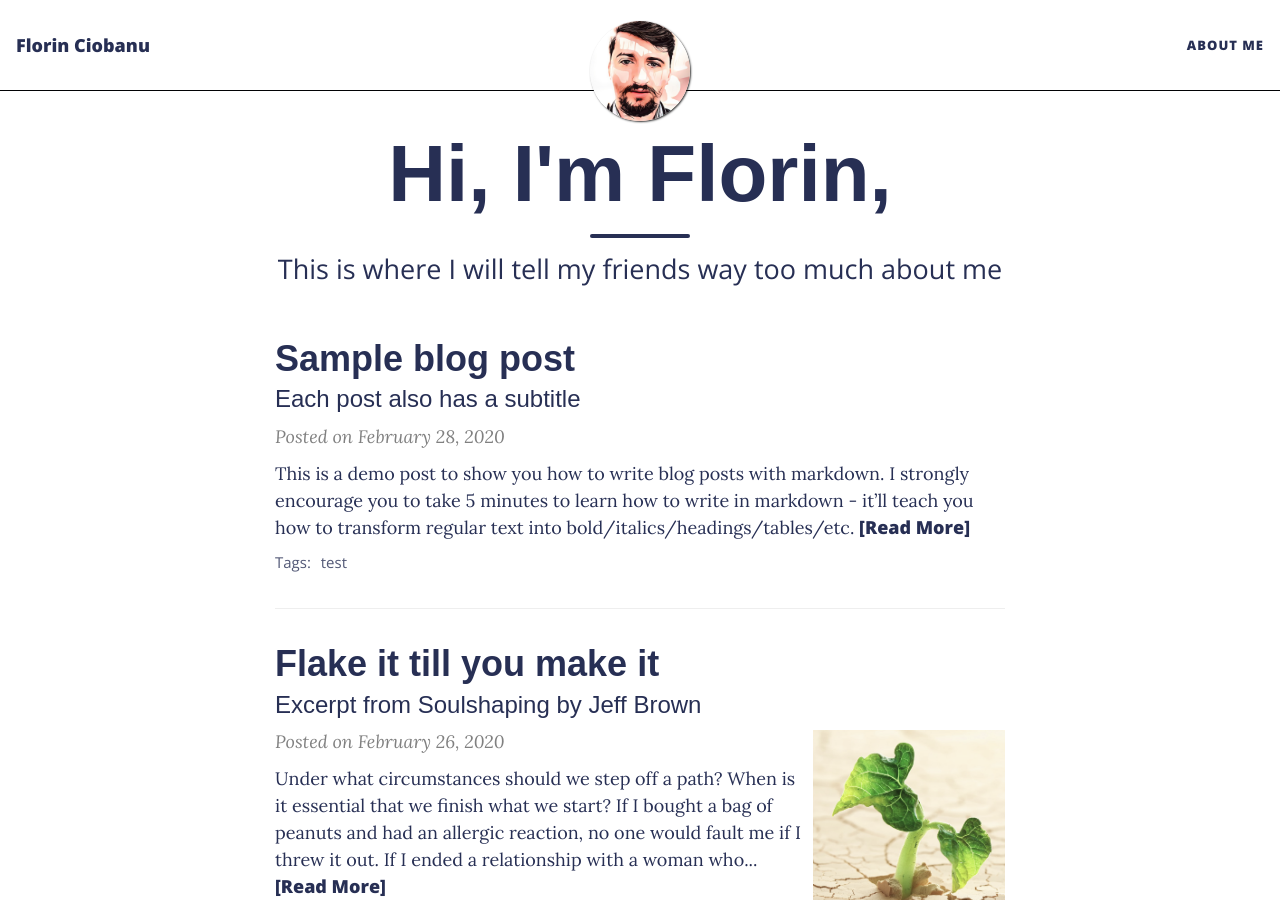
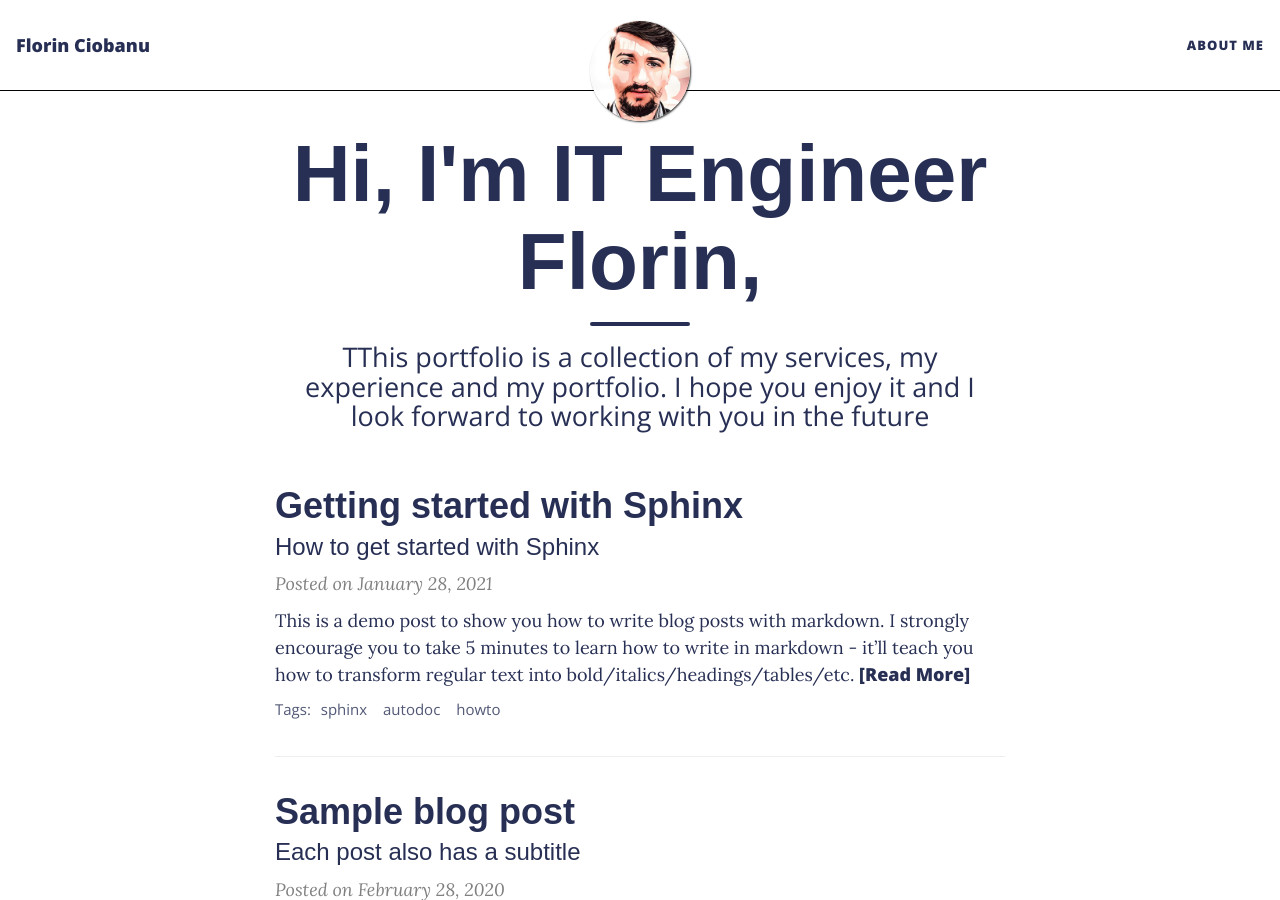
Before and after one commit to franksheppard/franksheppard.github.io, a Jekyll site: the page built from index.html, in a window 1280 px wide and 900 px high. Built offline with Jekyll 4.4.1, drawn with Linux system fonts in a browser that asks for light colours; nearby versions of some CDN libraries; the list of posts is cut into pages by our own code.

Commit message:
updated home

````diff
--- /dev/null
+++ b/_posts/2021-01-28-getting-started-with-sphinx.md
@@ -0,0 +1,40 @@
+---
+layout: post
+title: Getting started with Sphinx
+subtitle: How to get started with Sphinx
+# gh-repo: daattali/beautiful-jekyll
+# gh-badge: [star, fork, follow]
+tags: [sphinx, autodoc, howto]
+# comments: true
+---
+
+This is a demo post to show you how to write blog posts with markdown.  I strongly encourage you to [take 5 minutes to learn how to write in markdown](https://markdowntutorial.com/) - it'll teach you how to transform regular text into bold/italics/headings/tables/etc.
+
+In this post, I want to share the basics of generating Python code documentation using [Sphinx](https://www.sphinx-doc.org/en/master/index.html).
+
+
+Installing Sphinx
+Setup your Project
+Basic Sphinx Configuration
+  Configure the Location of your Python Package
+  Add autodoc extension
+Add automodule to  index.rst
+Document your code with Docstrings
+Generate your HTML
+
+# Installing Sphinx
+# Setup your Project
+# Basic Sphinx Configuration
+## Configure the Location of your Python Package
+## Add autodoc extension
+# Add automodule to  index.rst
+# Document your code with Docstrings
+# Generate your HTML
+
+
+```python
+var foo = function(x) {
+  return(x + 5);
+}
+foo(3)
+```
--- a/index.html
+++ b/index.html
@@ -1,5 +1,5 @@
 ---
 layout: home
-title: Hi, I'm Florin,
-subtitle: This is where I will tell my friends way too much about me
+title: Hi, I'm IT Engineer Florin,
+subtitle: TThis portfolio is a collection of my services, my experience and my portfolio. I hope you enjoy it and I look forward to working with you in the future
 ---
````
Also changed, not shown: 2 other files.
